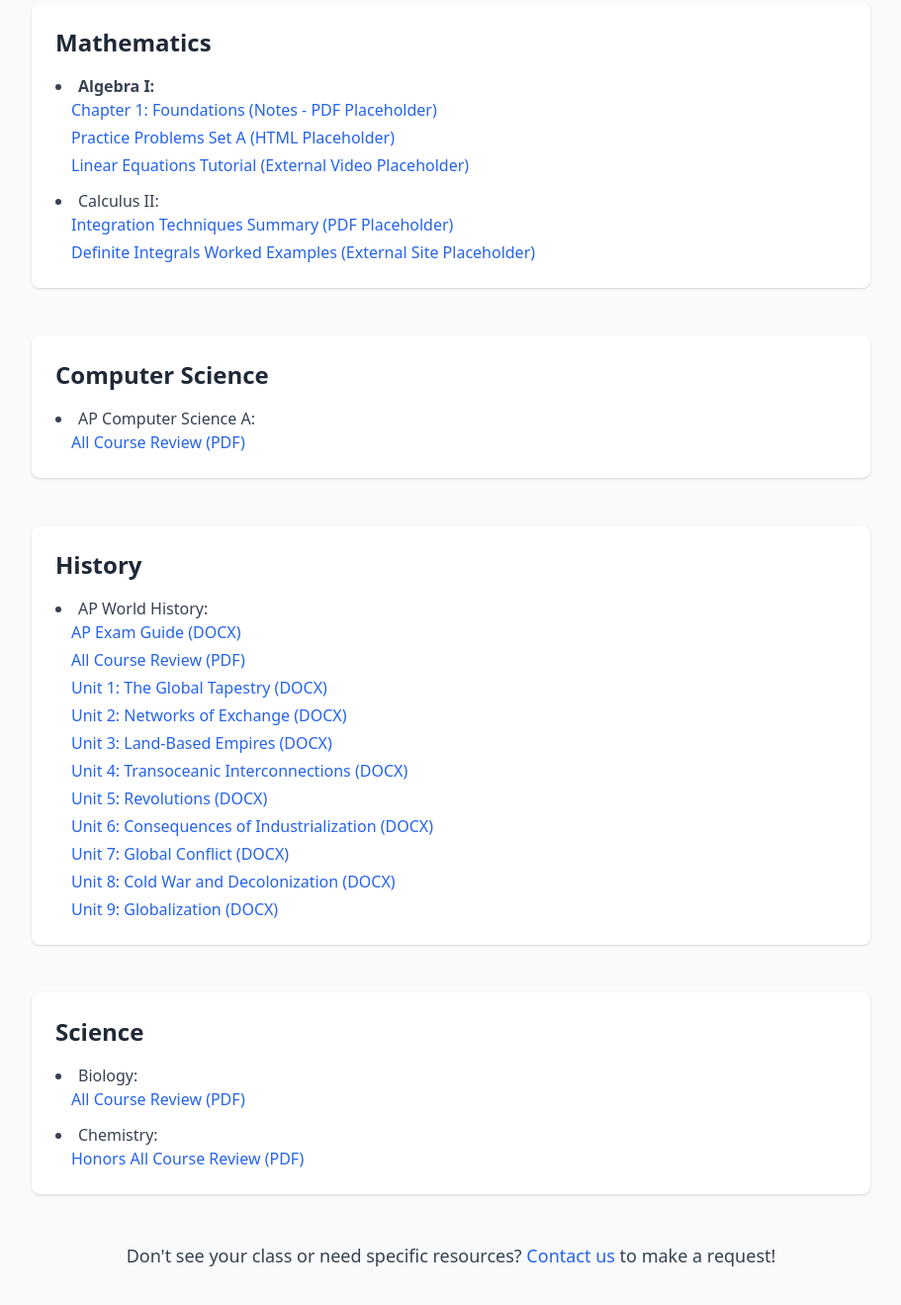
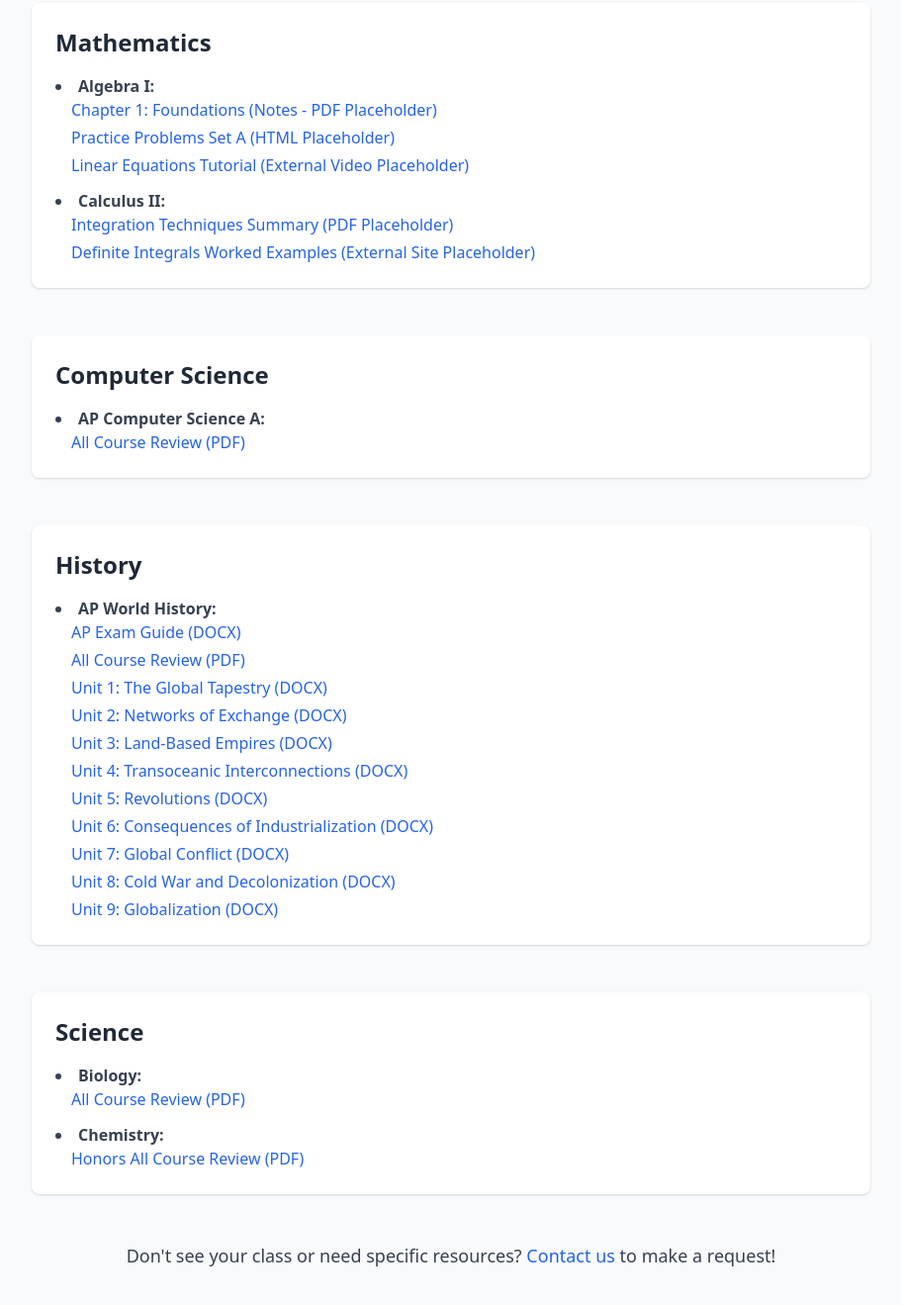
Before and after one commit to aditikarnik/Study-Website, a plain HTML site: page class-resources.html in a window 1280 px wide. Shown: the part 209-1528 px from the top of the page at 99% size, without its empty margins (184-1095 px from the left). Drawn offline with nearby package versions, Linux system fonts and the light colour scheme.

Commit message:
Update class-resources.html

```diff
--- a/class-resources.html
+++ b/class-resources.html
@@ -37,7 +37,7 @@
             </ul>
           </li>
           <li>
-            </b>Calculus II:</b>
+            <b>Calculus II:</b>
             <ul class="list-none list-inside ml-4 space-y-1">
               <li><a href="#" class="text-blue-600 hover:underline">Integration Techniques Summary (PDF Placeholder)</a></li>
               <li><a href="#" class="text-blue-600 hover:underline">Definite Integrals Worked Examples (External Site Placeholder)</a></li>
@@ -50,7 +50,7 @@
         <h3 class="text-2xl font-semibold mb-4 text-gray-800">Computer Science</h3>
         <ul class="list-disc list-inside space-y-3 text-gray-700">
           <li>
-            </b>AP Computer Science A:</b>
+            <b>AP Computer Science A:</b>
             <ul class="list-none list-inside ml-4 space-y-1">
               <li><a href="resources/AP CSA All Course Review.pdf" target="_blank" class="text-blue-600 hover:underline">All Course Review (PDF)</a></li>
             </ul>
@@ -62,7 +62,7 @@
         <h3 class="text-2xl font-semibold mb-4 text-gray-800">History</h3>
         <ul class="list-disc list-inside space-y-3 text-gray-700">
           <li>
-            </b>AP World History:</b>
+            <b>AP World History:</b>
             <ul class="list-none list-inside ml-4 space-y-1">
               <li><a href="resources/AP World History AP Exam Guide.docx" target="_blank" class="text-blue-600 hover:underline">AP Exam Guide (DOCX)</a></li>
               <li><a href="resources/AP World History All Course Review.pdf" target="_blank" class="text-blue-600 hover:underline">All Course Review (PDF)</a></li>
@@ -84,13 +84,13 @@
         <h3 class="text-2xl font-semibold mb-4 text-gray-800">Science</h3>
         <ul class="list-disc list-inside space-y-3 text-gray-700">
           <li>
-            </b>Biology:</b>
+            <b>Biology:</b>
             <ul class="list-none list-inside ml-4 space-y-1">
               <li><a href="resources/Biology All Course Review.pdf" target="_blank" class="text-blue-600 hover:underline">All Course Review (PDF)</a></li>
             </ul>
           </li>
           <li>
-            </b>Chemistry:</b>
+            <b>Chemistry:</b>
             <ul class="list-none list-inside ml-4 space-y-1">
               <li><a href="resources/Chemistry HN All Course Review.pdf" target="_blank" class="text-blue-600 hover:underline">Honors All Course Review (PDF)</a></li>
             </ul>
```
